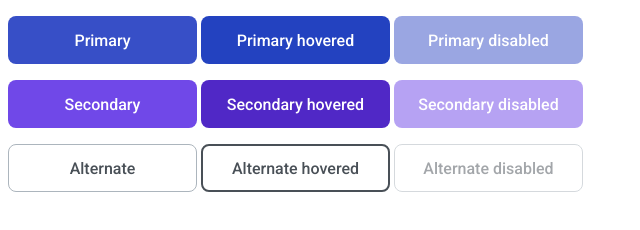
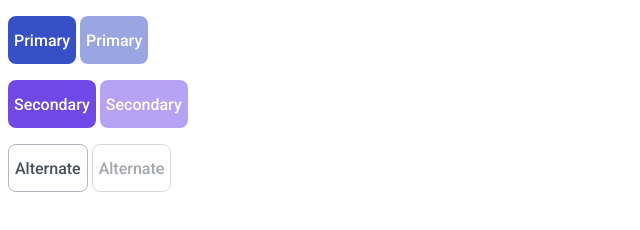
Before and after one commit to js-tasks-ru/htmlcss-20210610_twangste, a website: page 03-lection1/01-button/index.html in a window 1280 px wide. Shown: the whole page, without its empty margins (0-640 px from the left). Drawn offline with Linux system fonts and the light colour scheme.

Commit message:
corrections for code review

```diff
--- a/03-lection1/01-button/button.css
+++ b/03-lection1/01-button/button.css
@@ -2,7 +2,7 @@
 .button {
   border-radius: 8px;
   height: 48px;
-  width: 189px;
+  display: inline-block;
   border: none;
   font-family: Roboto;
   font-style: normal;
@@ -17,35 +17,38 @@
   transition: opacity 200ms ease-in-out, background 200ms ease-in-out;
 }
 
-.button-primary {
+.button_primary {
   background-color: var(--primary);
 }
-.button-primary.button-hover:hover,
-.button-primary.button-hovered {
+.button_primary:hover {
   background-color: var(--primary-2);
 }
 
-.button-secondary {
+.button_secondary {
   background-color: var(--secondary);
 }
 
-.button-secondary.button-hover:hover,
-.button-secondary.button-hovered {
+.button_secondary:hover {
   background-color: var(--secondary-2);
 }
+.button_secondary:active {
+  background-color: var(--secondary);
+}
+.button_secondary:focus {
+  background-color: var(--secondary);
+}
 
-.button-alternate {
+.button_alternate {
   background: none;
   border: 1px solid var(--alternate);
   color: var(--alternate-2);
 }
-.button-alternate.button-hover:hover,
-.button-alternate.button-hovered {
+.button_alternate:hover {
   border: 2px solid var(--alternate-2);
 }
 
-.button-disabled,
-.button-disabled:disabled {
+.button_disabled,
+.button:disabled {
   opacity: 0.5;
-  cursor: not-allowed;
+  pointer-events: none;
 }
--- a/03-lection1/01-button/index.html
+++ b/03-lection1/01-button/index.html
@@ -7,31 +7,16 @@
   </head>
   <body>
     <p>
-      <button class="button button-primary button-hover">Primary</button>
-      <button class="button button-primary button-hovered">
-        Primary hovered
-      </button>
-      <button class="button button-primary button-disabled">
-        Primary disabled
-      </button>
+      <button class="button button_primary">Primary</button>
+      <button class="button button_primary button_disabled">Primary</button>
     </p>
     <p>
-      <button class="button button-secondary button-hover">Secondary</button>
-      <button class="button button-secondary button-hovered">
-        Secondary hovered
-      </button>
-      <button class="button button-secondary button-disabled">
-        Secondary disabled
-      </button>
+      <button class="button button_secondary">Secondary</button>
+      <button class="button button_secondary button_disabled">Secondary</button>
     </p>
     <p>
-      <button class="button button-alternate button-hover">Alternate</button>
-      <button class="button button-alternate button-hovered">
-        Alternate hovered
-      </button>
-      <button class="button button-alternate button-disabled">
-        Alternate disabled
-      </button>
+      <button class="button button_alternate">Alternate</button>
+      <button class="button button_alternate button_disabled">Alternate</button>
     </p>
   </body>
 </html>
```
